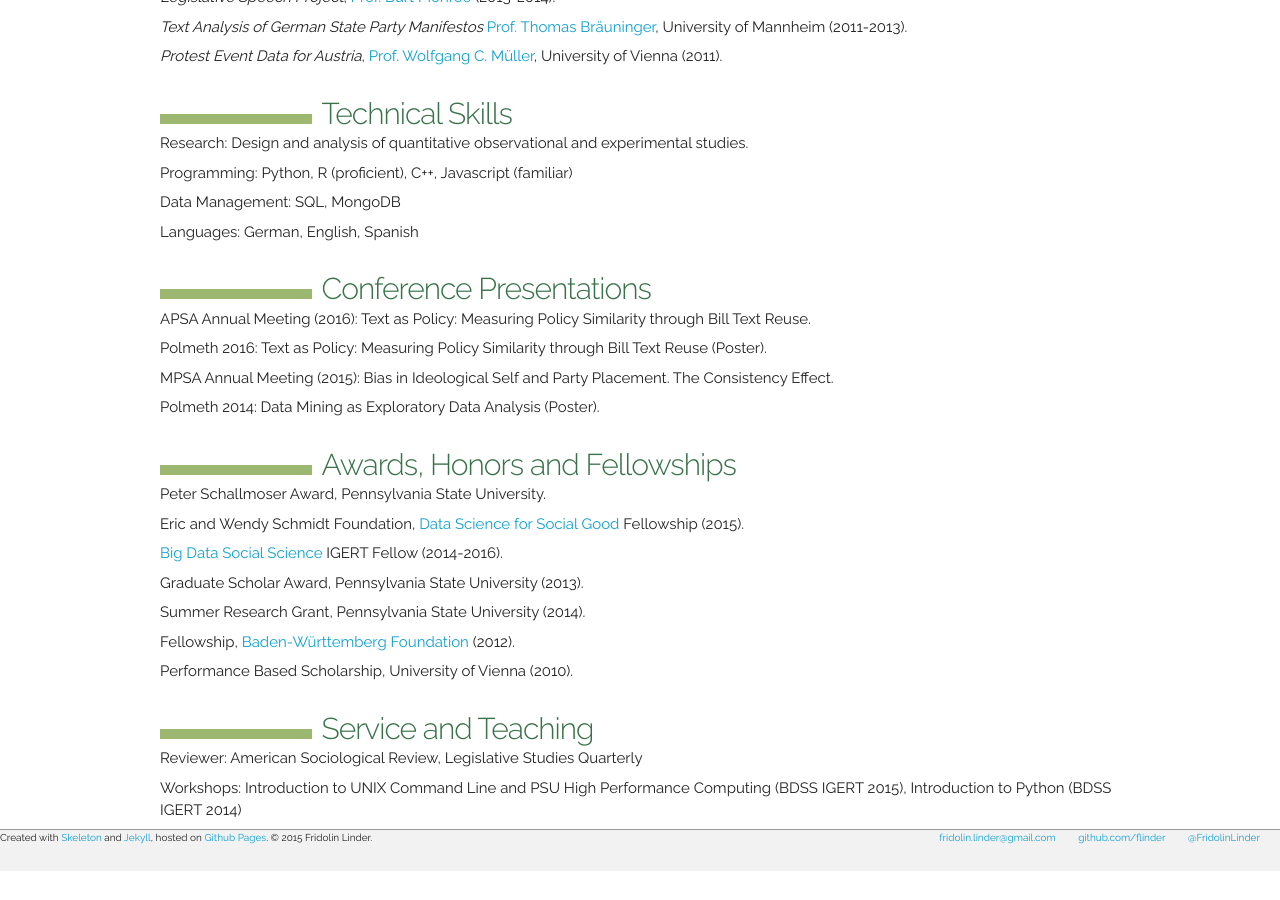
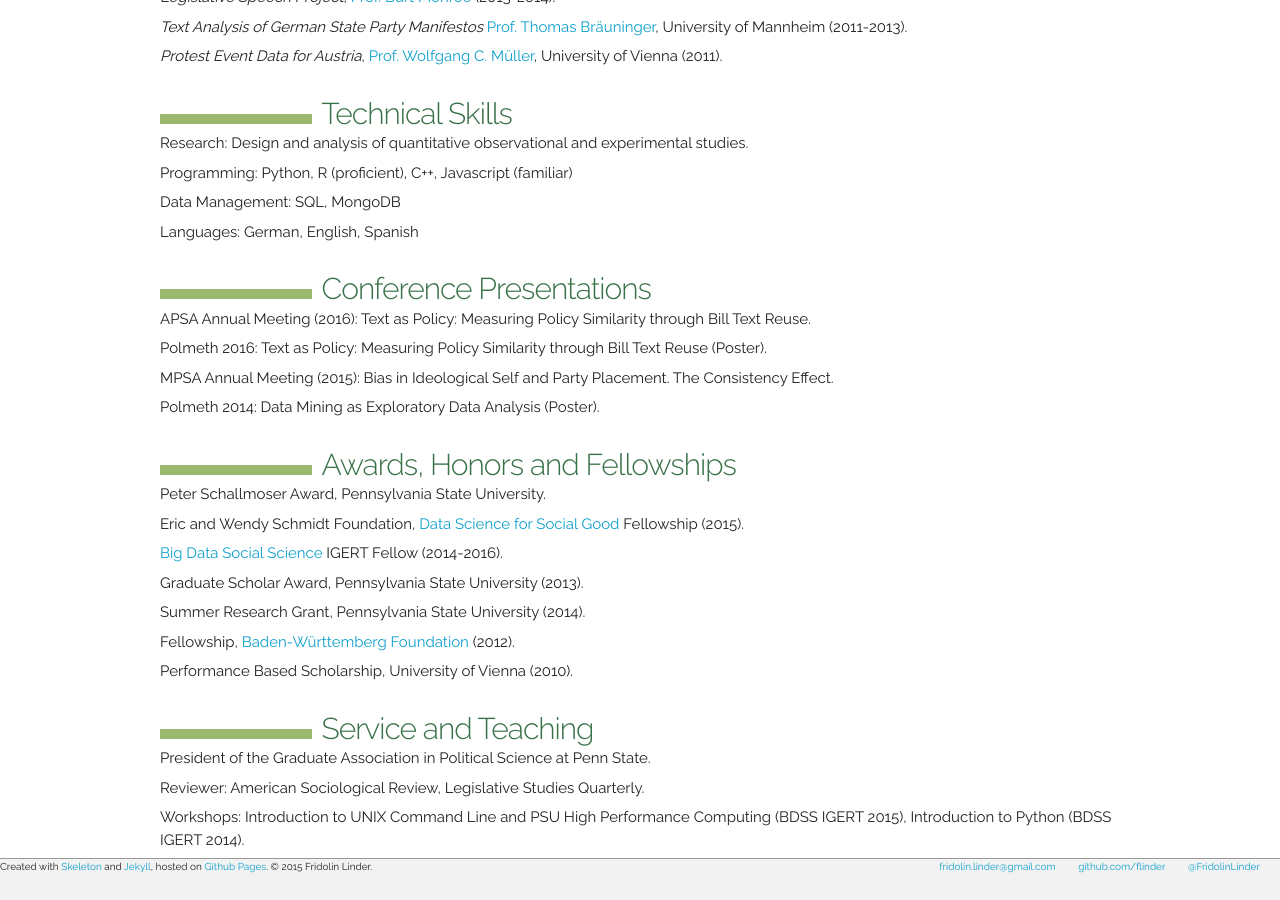
Before and after one commit to flinder/flinder.github.io, a Jekyll site: the page built from cv/index.html, in a window 1280 px wide and 900 px high, scrolled down 1239 px. Built offline with Jekyll 4.4.1, drawn with Linux system fonts in a browser that asks for light colours; before the commit the page ends 2110 px from its top, so only the background shows below that.

Commit message:
update to cv

```diff
--- a/cv/index.html
+++ b/cv/index.html
@@ -78,8 +78,9 @@ title: Curriculum Vitae
 <p>Fellowship, <a href="http://www.bw-stipendium.de/en/home.html">Baden-Württemberg Foundation</a> (2012).</p>
 <p>Performance Based Scholarship, University of Vienna (2010).</p>
 <h2 id="service-and-teaching">Service and Teaching</h2>
-<p>Reviewer: American Sociological Review, Legislative Studies Quarterly</p>
-<p>Workshops: Introduction to UNIX Command Line and PSU High Performance Computing (BDSS IGERT 2015), Introduction to Python (BDSS IGERT 2014)</p>
+<p>President of the Graduate Association in Political Science at Penn State.</p>
+<p>Reviewer: American Sociological Review, Legislative Studies Quarterly.</p>
+<p>Workshops: Introduction to UNIX Command Line and PSU High Performance Computing (BDSS IGERT 2015), Introduction to Python (BDSS IGERT 2014).</p>
 </div>
 </body>
 </html>
```
Also changed, not shown: cv/cv.md (+4 -2 lines), 1 other file.
